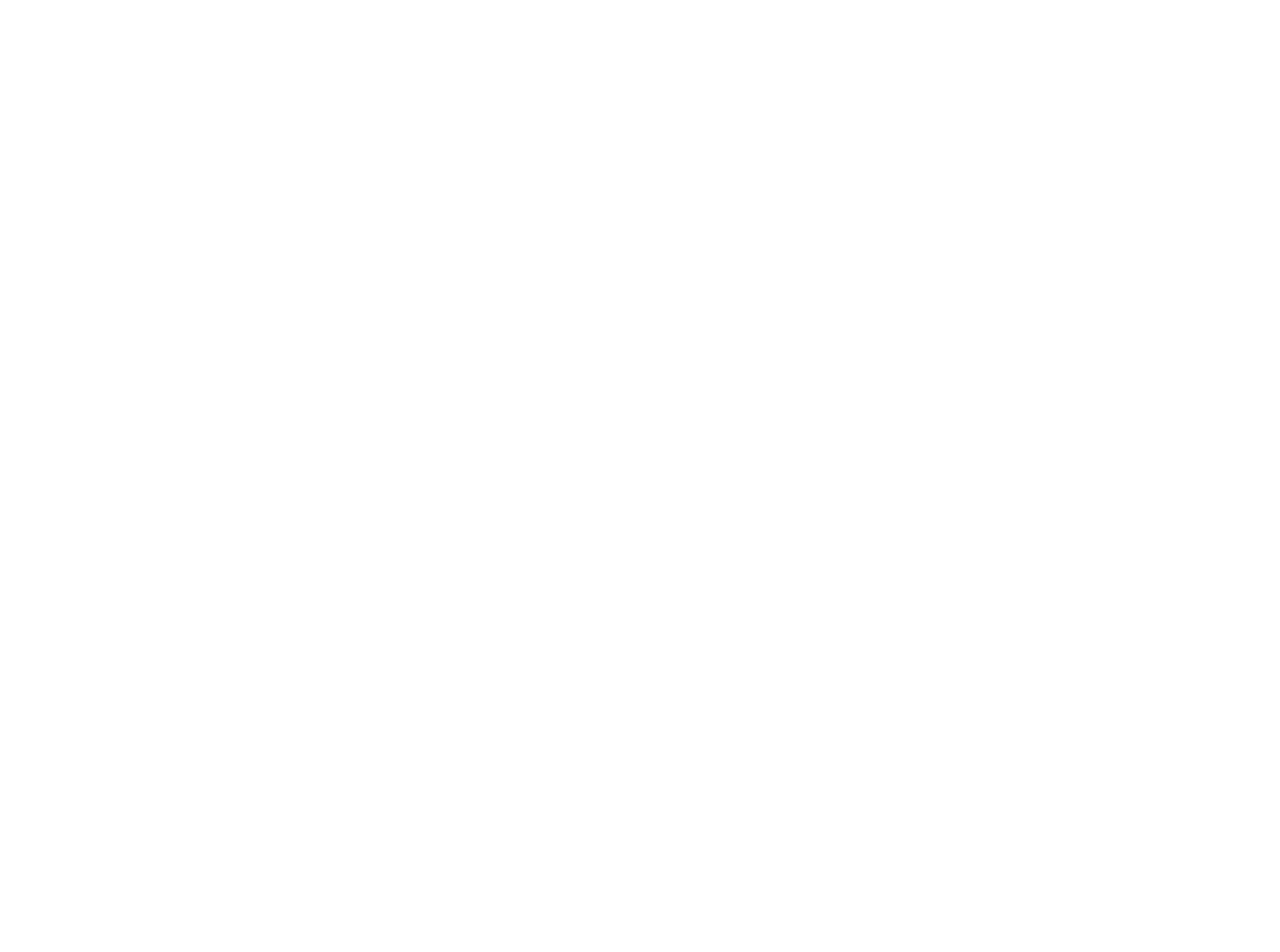
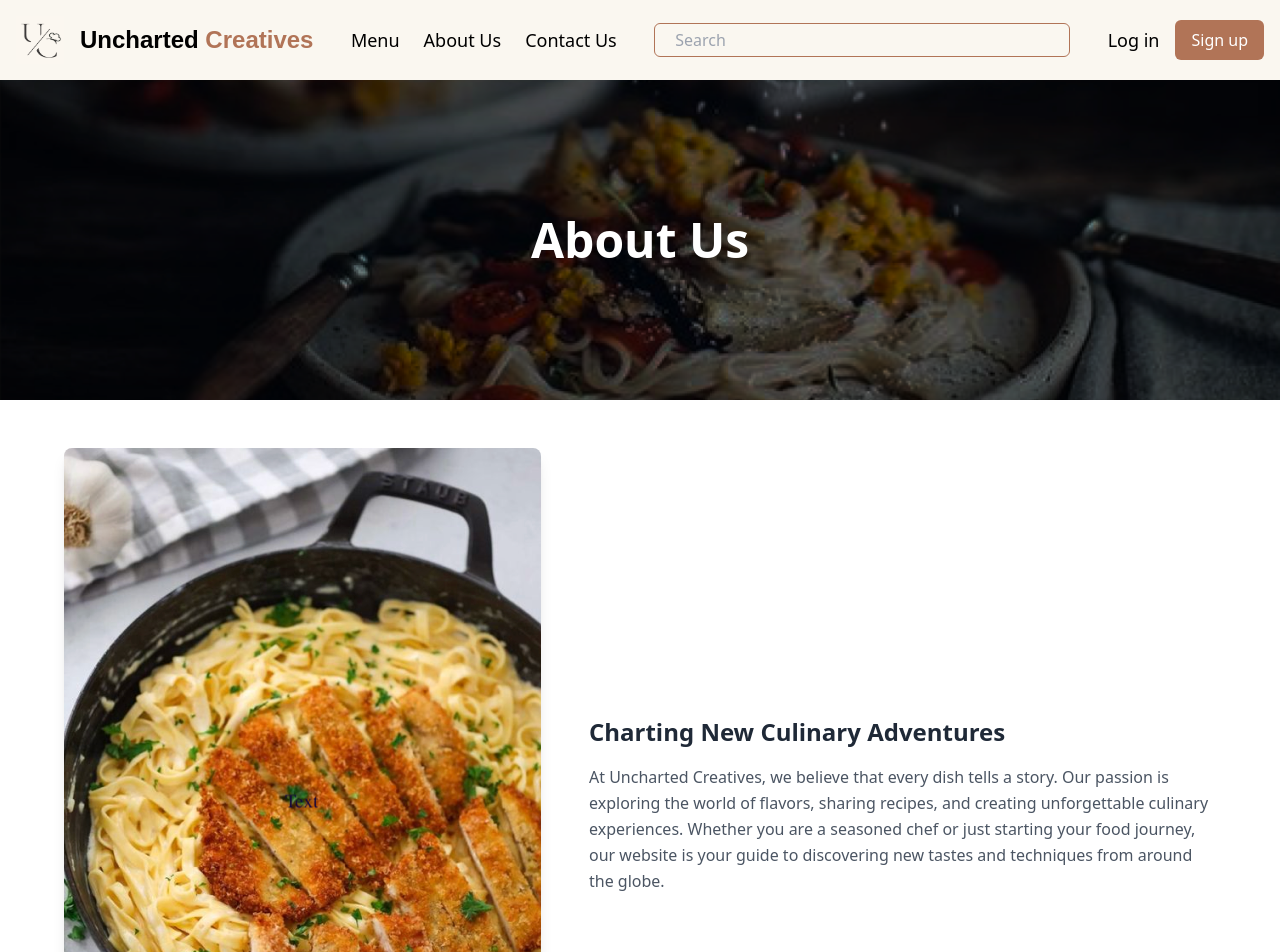
Before and after one commit to Despee2k/CIS2102-uncharted, a React (Vite) app in the folder frontend/: page /about in a window 1280 px wide. Shown: the top 952 px of the page. Before the commit the page ends 800 px from the top, so only its background shows below. Built offline with nearby package versions, Linux system fonts and the light colour scheme.

Commit message:
add aboutUs content

```diff
--- a/frontend/src/features/AboutUs/AboutContent.jsx
+++ b/frontend/src/features/AboutUs/AboutContent.jsx
@@ -1,7 +1,9 @@
+import CarbonaraImage from "../../assets/Carbonara.png";
+
 const AboutContent = () => (
     <section className="py-12 px-6 lg:px-16 flex flex-col lg:flex-row items-center space-y-8 lg:space-y-0 lg:space-x-12">
       <img
-        src="path-to-image.jpg"
+        src={CarbonaraImage}
         alt="Delicious Dish"
         className="w-full lg:w-1/2 rounded-lg shadow-lg"
       />
@@ -18,6 +20,6 @@
         </p>
       </div>
     </section>
-  );
+);
 
-  export default AboutContent;
+export default AboutContent;
--- a/frontend/src/pages/AboutUsPage.jsx
+++ b/frontend/src/pages/AboutUsPage.jsx
@@ -6,6 +6,7 @@
 import Pasta from "../assets/Pasta.png"
 
 const AboutUsPage = () => {
+    return (
         <main>
             <Navbar />
 
@@ -20,10 +21,10 @@
             </div>
             <AboutContent />
             <Offerings />
-
             <JoinUsCTA />
             <Footer />
         </main>
+    );
 }
 
 export default AboutUsPage;
```
Lines whose indentation alone changed are shown as unchanged.
